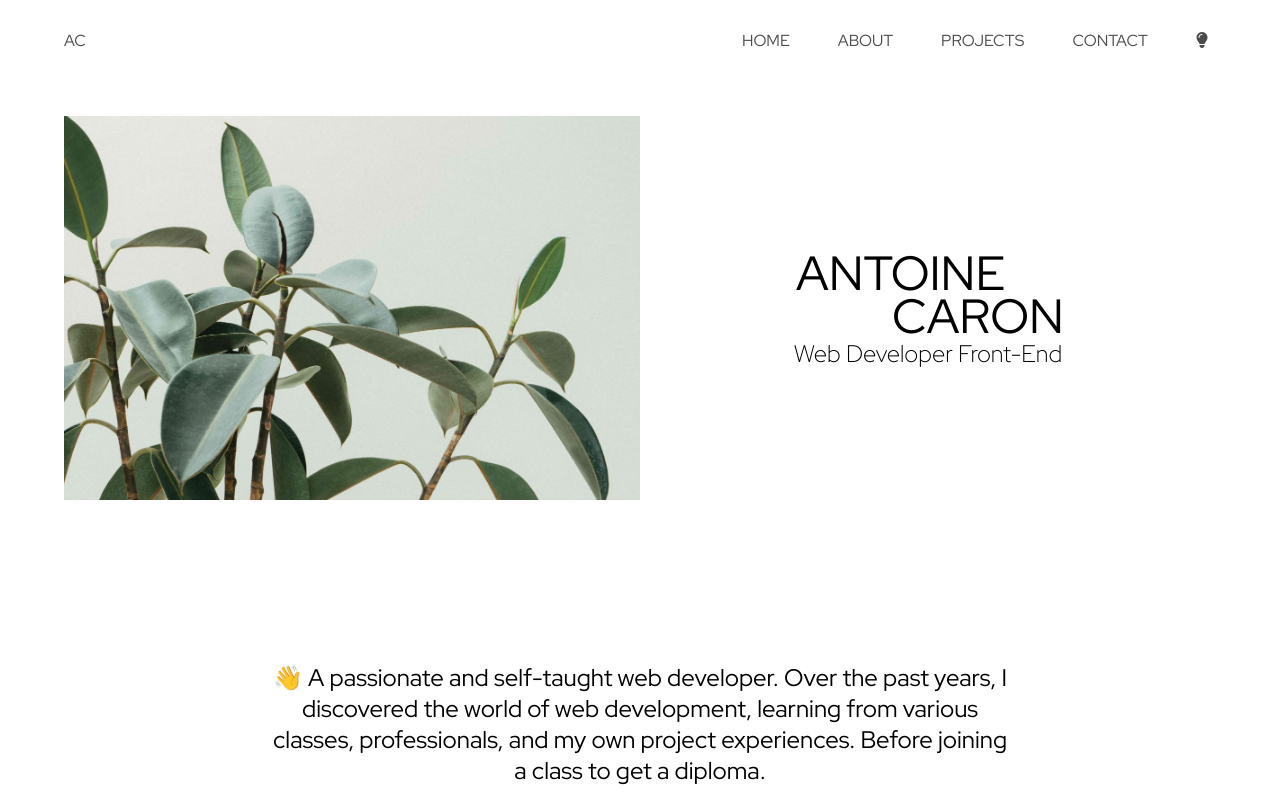
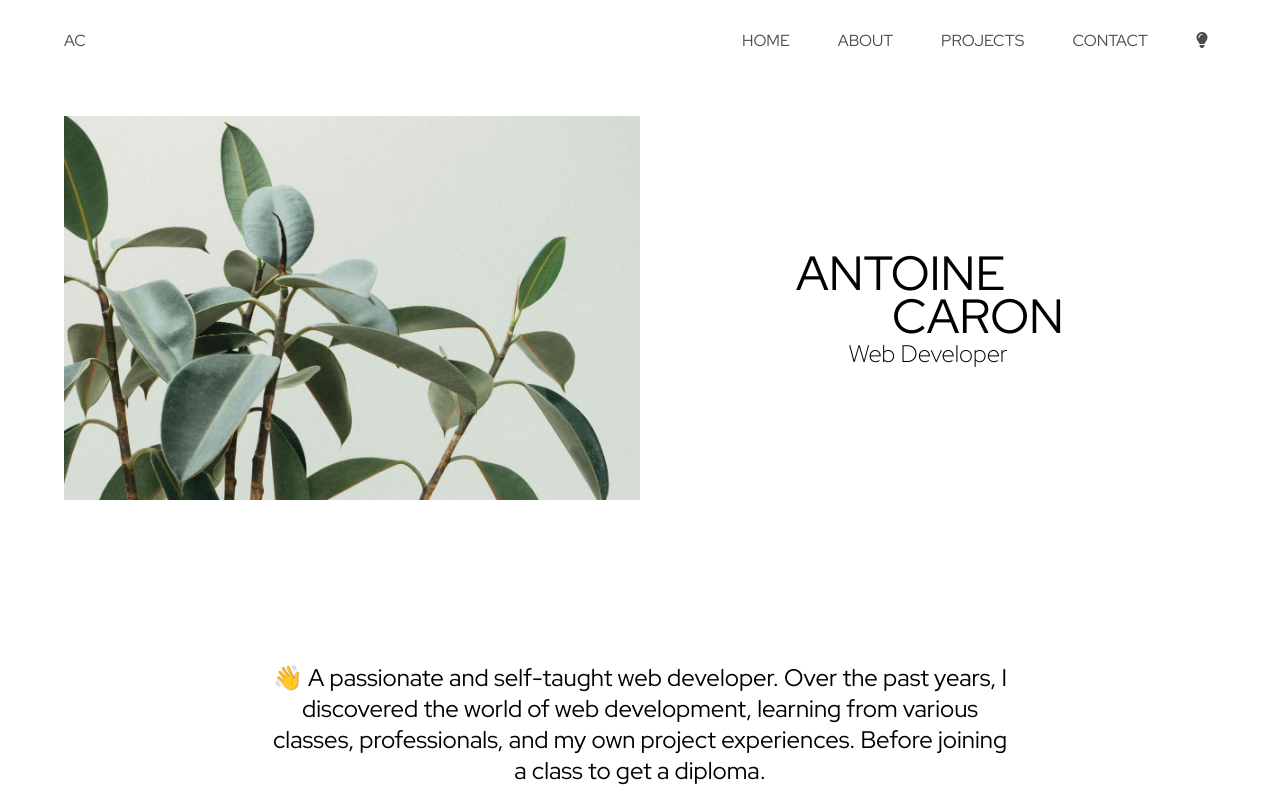
Before and after one commit to Nubunduram/Nubunduram.github.io, a React (Vite) app: page / in a window 1280 px wide. Shown: the top 800 px of the page. Built offline with nearby package versions, Linux system fonts and the light colour scheme.

Commit message:
first build

```diff
--- a/src/components/Home/HomeHeader/HomeHeader.tsx
+++ b/src/components/Home/HomeHeader/HomeHeader.tsx
@@ -1,7 +1,8 @@
-import homeHeaderImg from "../../../assets/homeHeader.jpg";
 import "./_HomeHeader.scss";
 
+
 const HomeHeader = () => {
+  const homeHeaderImg = "../../../src/assets/homeHeader.jpg";
   return (
     <header id="home-header" className="home-header">
       <div className="img-container">
@@ -10,7 +11,7 @@ const HomeHeader = () => {
       <h1>
         <span className="name" id="name">Antoine</span>
         <span className="last-name" id="last-name">Caron</span>
-        <span className="job-title" id="job-title">Web Developer Front-End</span>
+        <span className="job-title" id="job-title">Web Developer</span>
       </h1>
     </header>
   )
```
Also changed, not shown: src/assets/devMe.JPG (deleted).
